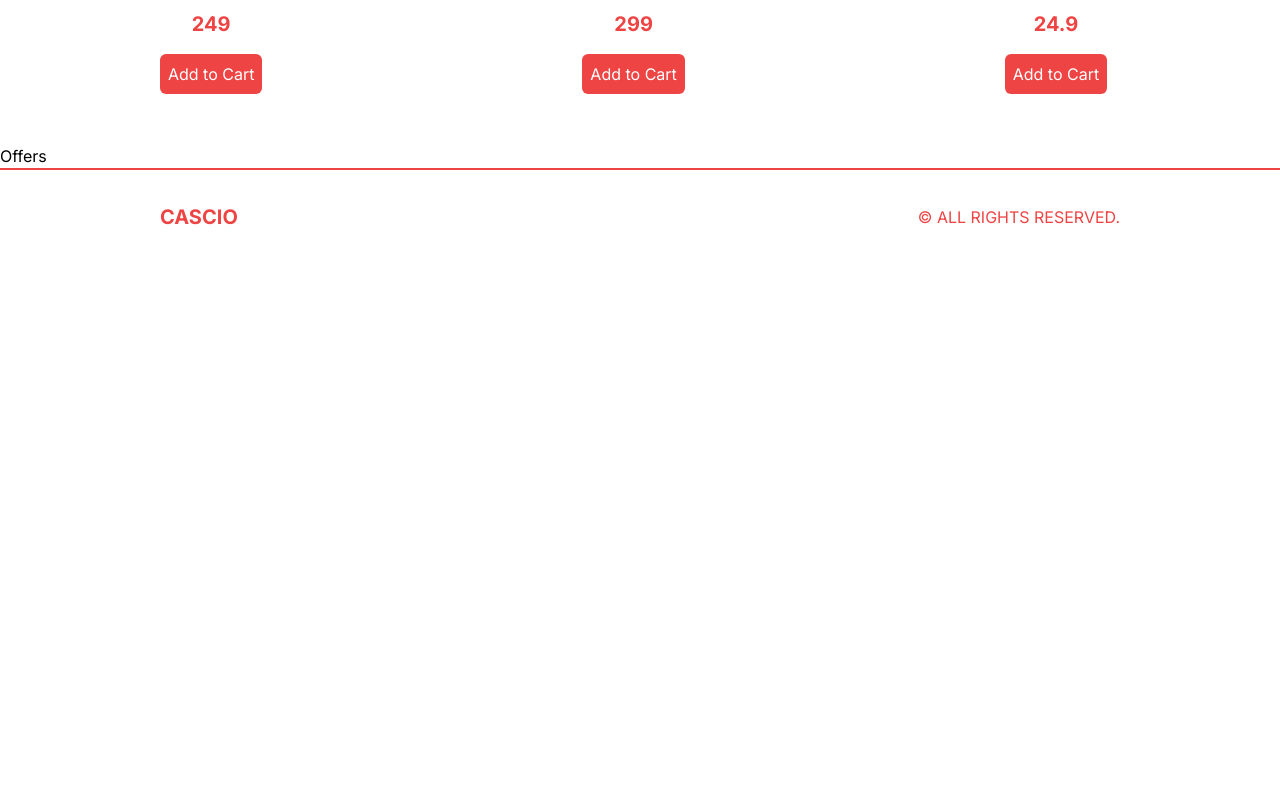
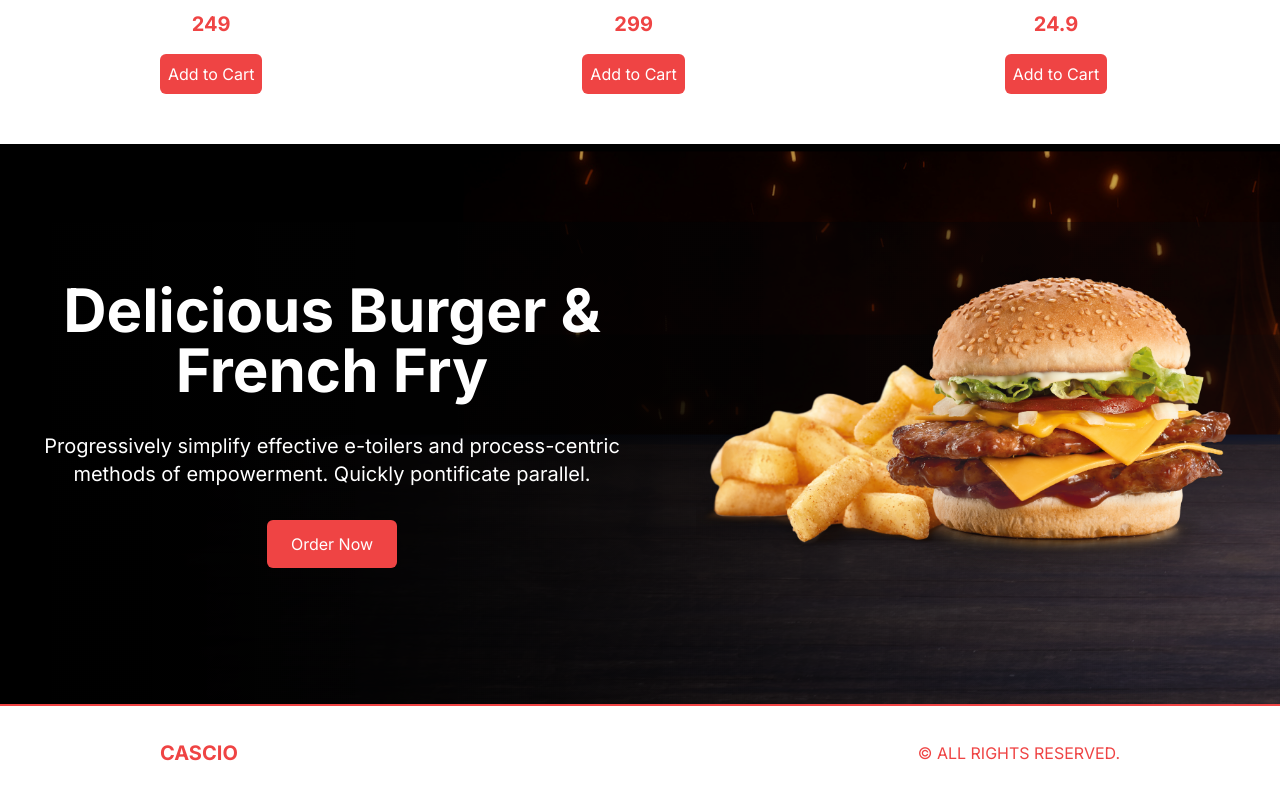
Before and after one commit to anoopraju31/restaurant-food-delivery-app, a Next.js app: page / in a window 1280 px wide. Shown: the part 1376-2176 px from the top of the page. Before the commit the page ends 1640 px from the top, so only its background shows below. Built offline with nearby package versions, Linux system fonts and the light colour scheme.

Commit message:
Home page: Offers section - styled

```diff
--- a/src/components/FeaturedCard.tsx
+++ b/src/components/FeaturedCard.tsx
@@ -14,7 +14,12 @@ const FeaturedCard = ({ id, title, desc, img, price }: Props) => {
 		<div className='w-screen md:w-[50vw] xl:w-[33vw] h-[60vh] xl:h-[90vh] inline-flex flex-col items-center justify-around p-4 hover:bg-fuchsia-50 transition-all duration-300'>
 			{/* Image Container */}
 			<div className='relative px-6 flex-1 w-full hover:rotate-[60deg] transition-all duration-500'>
-				<Image src={img} alt='' fill className='object-contain' />
+				<Image
+					src={img}
+					alt=''
+					fill
+					className='object-contain pointer-events-none'
+				/>
 			</div>
 
 			{/* Text Container */}
--- a/src/components/Offers.tsx
+++ b/src/components/Offers.tsx
@@ -1,7 +1,36 @@
+import Image from 'next/image'
 import React from 'react'
 
 const Offers = () => {
-	return <div>Offers</div>
+	return (
+		<section className="h-screen md:h-[70vh] flex flex-col md:flex-row md:justify-between bg-black  md:bg-[url('/offer/offerBg.png')]">
+			{/* Text Containe */}
+			<div className='flex-1 p-6 flex flex-col justify-center items-center gap-8 text-center'>
+				<h1 className='text-white text-5xl xl:text-6xl font-bold'>
+					{' '}
+					Delicious Burger & French Fry{' '}
+				</h1>
+				<p className='text-white xl:text-xl'>
+					Progressively simplify effective e-toilers and process-centric methods
+					of empowerment. Quickly pontificate parallel.
+				</p>
+				{/* count doun */}
+				<button className='py-3 px-6 bg-red-500 text-white rounded-md'>
+					Order Now
+				</button>
+			</div>
+
+			{/* Image Container */}
+			<div className='flex-1 w-full relative md:h-full'>
+				<Image
+					src='/offer/offerProduct.png'
+					alt=''
+					fill
+					className='object-contain px-8'
+				/>
+			</div>
+		</section>
+	)
 }
 
 export default Offers
```
Also changed, not shown: public/offer/offerBg.png (added), public/offer/offerProduct.png (added).
